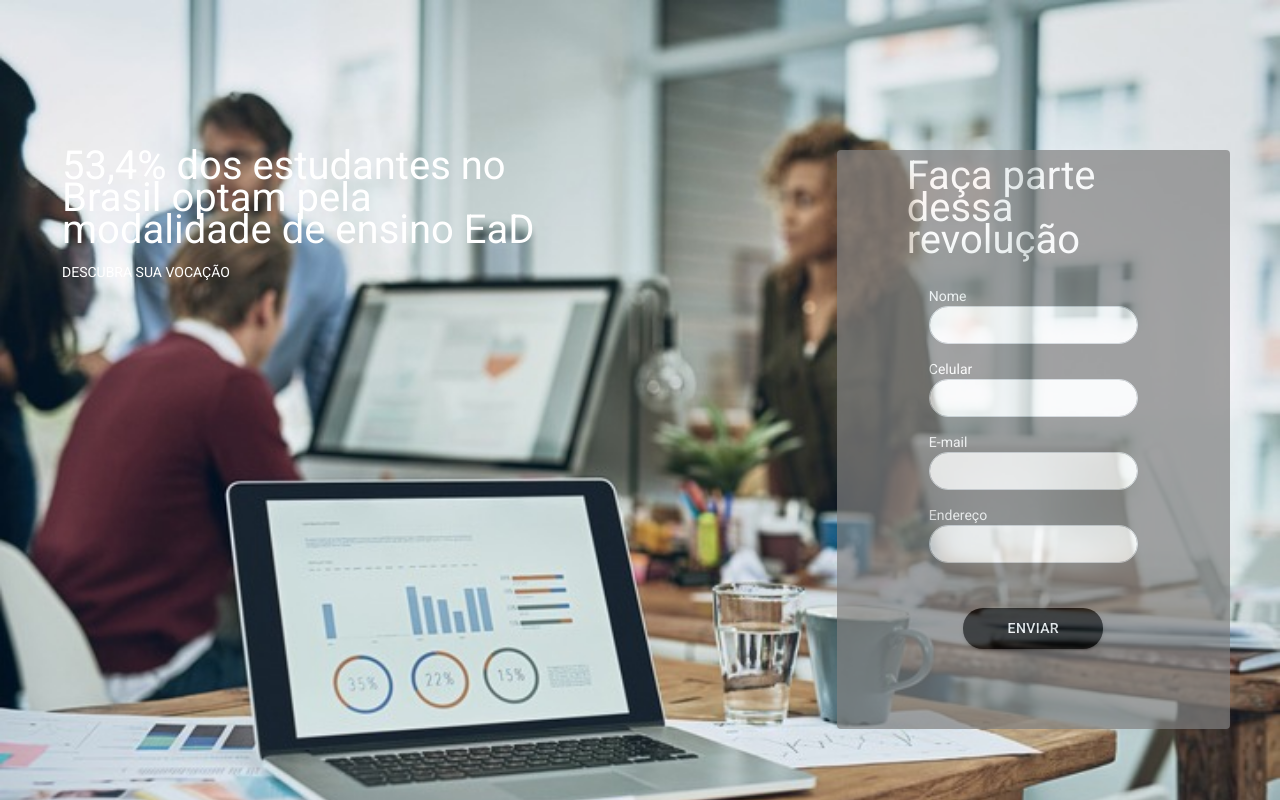
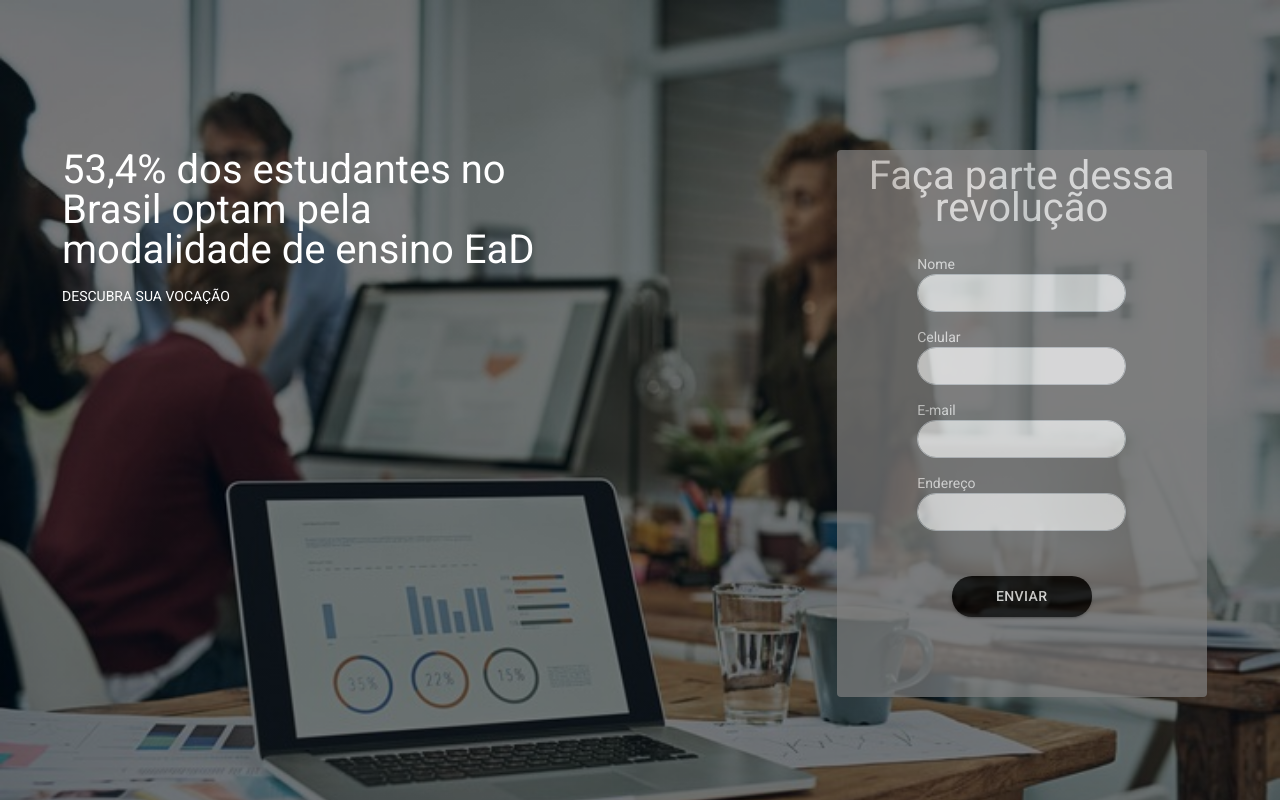
Before and after one commit to EstherCecilia/project-front-fumec-angular, an Angular app: page / in a window 1280 px wide. Built offline with nearby package versions, Linux system fonts and the light colour scheme.

Commit message:
fix: ajust css

```diff
--- a/src/app/screens/home/home.component.css
+++ b/src/app/screens/home/home.component.css
@@ -3,7 +3,8 @@
     padding: 150px 50px;
     height: 100vh;
     justify-content: space-between;
-    background-image: url('../../../assets/images/background-home.jpeg');
+    background-image: linear-gradient(rgba(0, 0, 0, 0.5),
+    rgba(0, 0, 0, 0.5)), url('../../../assets/images/background-home.jpeg');
     background-color: #cccccc;
     background-size: cover;
 }
@@ -16,6 +17,18 @@
     font-size: 2.5rem;
 }
 
+#title{
+    line-height: 2.5rem;
+    max-width: 38rem;
+
+}
+
+.base > h1{
+    text-align: center;
+}
+
 .base{
     min-width: 200px;
+    max-width: 370px;
+    padding: 10px 30px 50px 30px;
 }
--- a/src/app/screens/home/home.component.html
+++ b/src/app/screens/home/home.component.html
@@ -1,11 +1,8 @@
 <section>
   <div class="infos container">
     <div class="col-8">
-      <h1>
-        53,4% dos estudantes
-        no Brasil optam pela
-        modalidade de ensino
-        EaD
+      <h1 id="title">
+        53,4% dos estudantes no Brasil optam pela modalidade de ensino EaD
       </h1>
     </div>
     <span>DESCUBRA SUA VOCAÇÃO</span>
@@ -38,6 +35,4 @@
       <button>Enviar</button>
     </div>
   </div>
-
-
 </section>
--- a/src/app/screens/login/login.component.css
+++ b/src/app/screens/login/login.component.css
@@ -7,3 +7,7 @@
     background-color: #cccccc;
     background-size: cover;
 }
+
+.link{
+    cursor: pointer;
+}
--- a/src/app/screens/login/login.component.html
+++ b/src/app/screens/login/login.component.html
@@ -13,8 +13,8 @@
 
     <button>Entrar</button>
 
-    <div><span>Esqueci a senha</span></div>
-    <div [routerLink]="['/signup']">
+    <div class="link"><span>Esqueci a senha</span></div>
+    <div [routerLink]="['/signup']" class="link">
       <span>Cadastre-se</span>
     </div>
   </div>
--- a/src/styles.css
+++ b/src/styles.css
@@ -9,23 +9,23 @@
   flex-direction: column;
   border-radius: 4px;
   min-width: 300px;
-
 }
 .base > h1 {
   margin-bottom: 30px;
 }
 
-.group-input{
+.group-input {
   display: flex;
   justify-content: space-between;
   width: 100%;
 }
 
-.group-input > .input-base > input{
+.group-input > .input-base > input {
   width: 90%;
 }
 
-.input-base > input, textarea {
+.input-base > input,
+textarea {
   display: block;
   width: 100%;
   padding: 0.375rem 0.75rem;
@@ -57,7 +57,15 @@
   -webkit-appearance: none;
   appearance: none;
   border-radius: 1.2rem;
-    min-width: 275px;
+  min-width: 230px;
+}
+
+.input-base > select::after {
+  content: "";
+  width: 0.8em;
+  height: 0.5em;
+  background-color: var(--select-arrow);
+  clip-path: polygon(100% 0%, 0 0%, 50% 100%);
 }
 
 button {
@@ -116,15 +124,21 @@
     0px 2px 2px 0px rgb(0 0 0 / 14%), 0px 1px 5px 0px rgb(0 0 0 / 12%);
 }
 
-
-.base > h1, span, label{
-    color: #FFFF;
+.base > h1,
+span,
+label {
+  color: #ffff;
 }
 
-
-.base > span{
+.base > span {
   cursor: pointer;
   margin: 2px 0;
 }
-html, body { height: 100%; }
-body { margin: 0; font-family: Roboto, "Helvetica Neue", sans-serif; }
+html,
+body {
+  height: 100%;
+}
+body {
+  margin: 0;
+  font-family: Roboto, "Helvetica Neue", sans-serif;
+}
```
Lines whose indentation alone changed are shown as unchanged.
